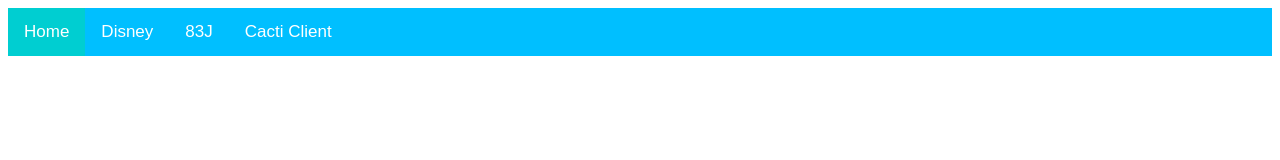
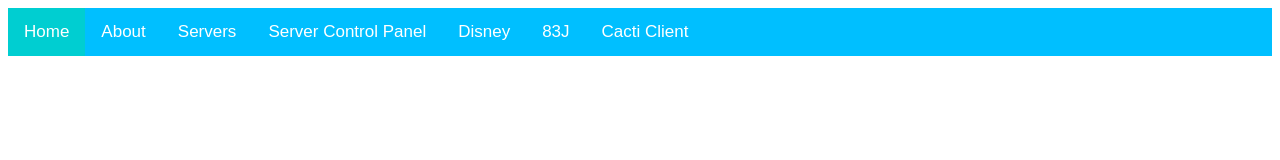
Before and after one commit to niekmos/thedutchrecorder, a plain HTML site: page index.html in a window 1280 px wide. Drawn offline with Linux system fonts and the light colour scheme.

Commit message:
Update index.html

```diff
--- a/index.html
+++ b/index.html
@@ -8,13 +8,19 @@
 		<!-- Navigation Bar -->
 	<div class="topnav">
 		<a class="active" href="http://h78.nl">Home</a>
+		<a href="http://h78.nl/about.html">About</a>
+		<a href="http://h78.nl/servers.html">Servers</a>
+		<a href="http://panel.mcnode.nl">Server Control Panel</a>
 		<a href="http://disney.h78.nl">Disney</a>
 		<a href="http://83j.h78.nl">83J</a>
 		<a href="http://cacti.h78.nl">Cacti Client</a>
 		<a href=""></a>
 	</div>
 
-		<!-- En Navigation Bar -->
+		<!-- End Navigation Bar -->
+
+
+
 
 </body>
 </html>
```
